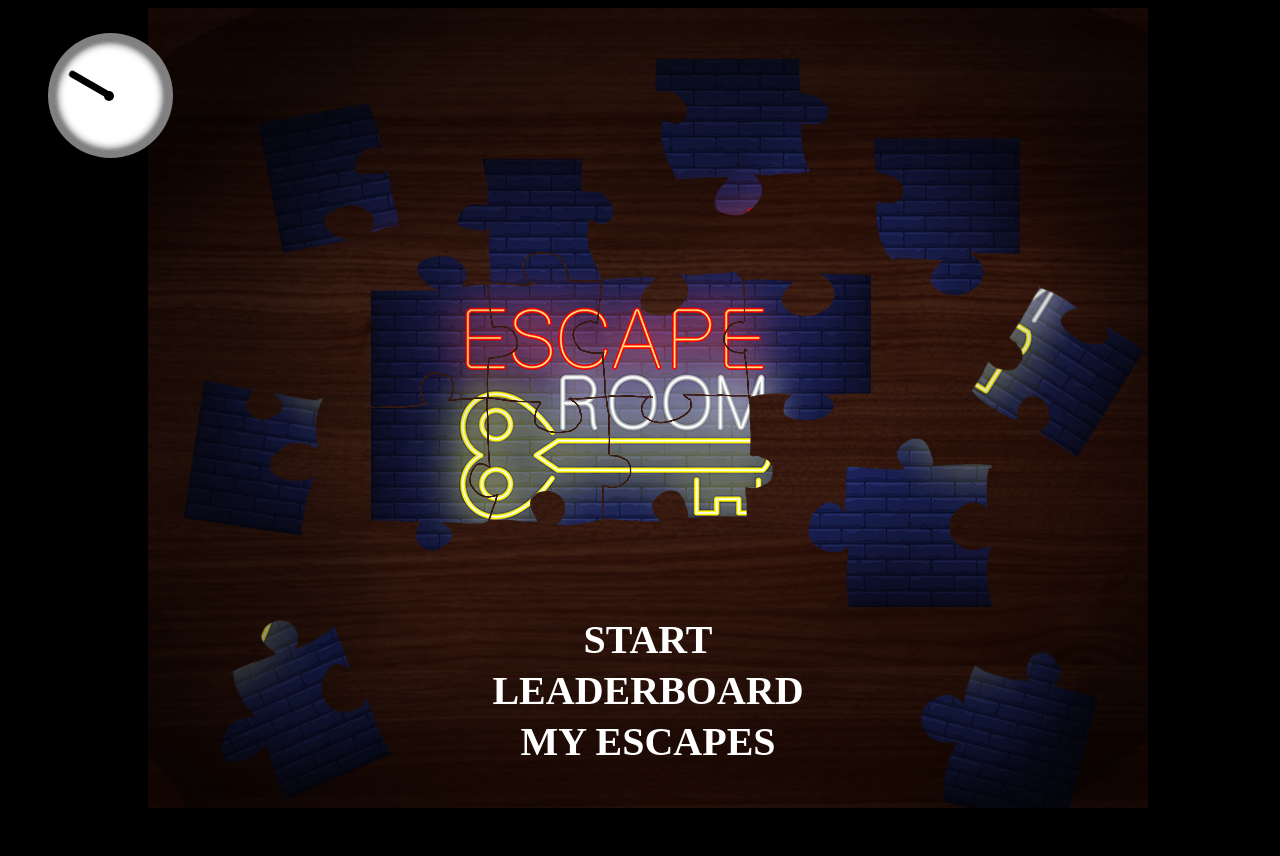
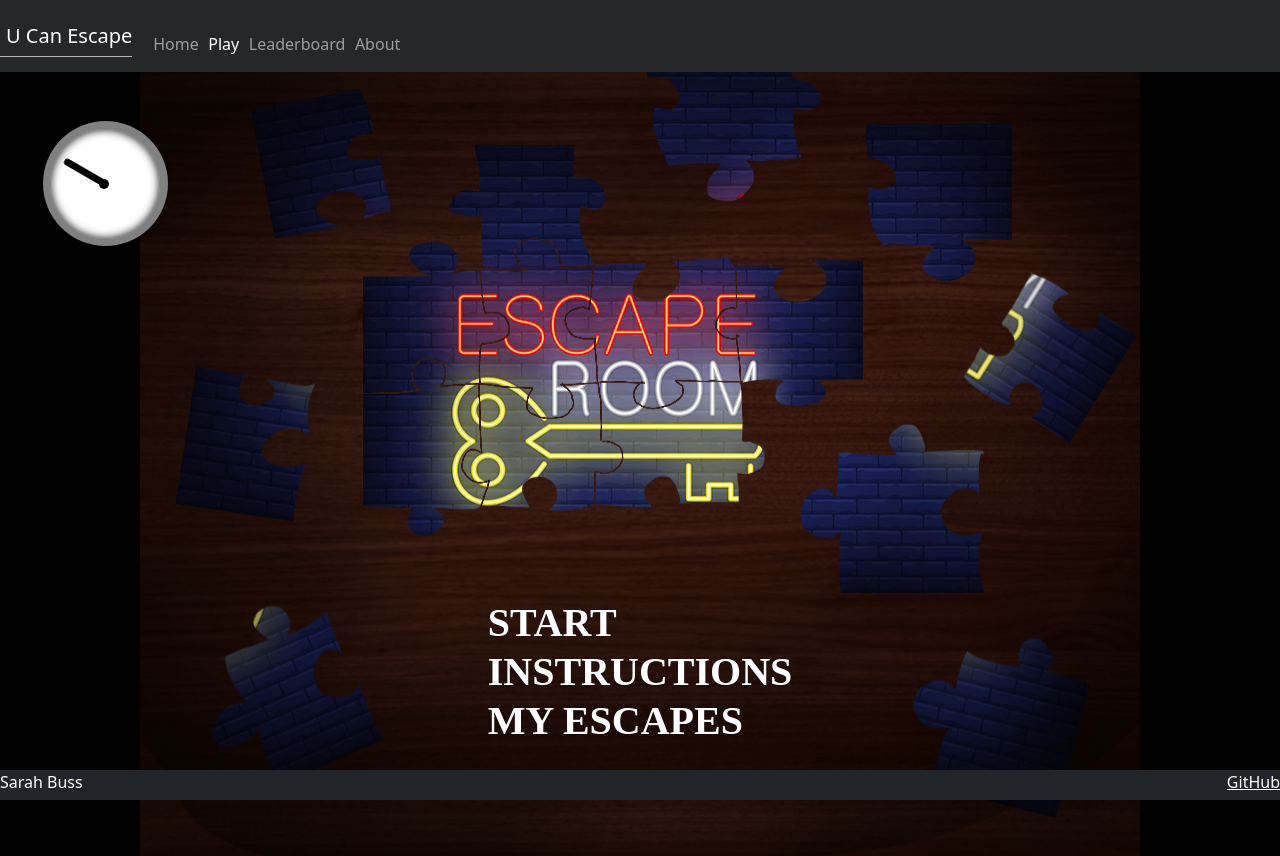
Before and after one commit to SBuss225/startup, a plain HTML site: page play/play.html in a window 1280 px wide. Before the commit the page ends 816 px from the top, so only its background shows below. Drawn offline with nearby package versions, Linux system fonts and the light colour scheme; a web font is replaced by a local one.

Commit message:
finished play screen

```diff
--- a/play/play.css
+++ b/play/play.css
@@ -5,8 +5,11 @@
 }
 
 body {
-    background-color: black;
-    overflow: hidden;
+  background-color: black;
+  display: flex;
+  flex-direction: column;
+  min-width: 375px;
+  overflow: hidden;
 }
 
 .center {
@@ -42,9 +45,22 @@ body {
 .clock {
   z-index: 4;
   color: blue;
-  left: 1vw;
+  left: 1vh;
   position: absolute;
-  top: 1vh;
+  top: 12vh;
+}
+
+footer {
+    flex: 0 30px;
+    z-index: 2;
+}
+
+footer a {
+    float: right;
+}
+
+header {
+    flex: 0 80px;
 }
 
 .line::before {
@@ -60,22 +76,54 @@ body {
     transform-origin: top;
 }
 
-.puzzle-background {
-  background-image: url('https://github.com/SBuss225/startup/blob/main/Untitled-Artwork.png?raw=true');
-  background-repeat: no-repeat;
-  height: 100%;
-  width: 1000px;
+main {
+  align-items: center;
+  display: flex;
+  flex: 1 calc(100vh - 110px);
+  flex-direction: column;
+  height: 50%;
+  justify-content: center;
+  min-height: 80vh;
+}
+
+menu {
+  flex: 1;
+  display: flex;
+  flex-direction: row !important;
+  list-style: none;
 }
 
 #menu-buttons {
   align-items: end;
   display: flex;
   height: 95vh;
-  justify-content: center;
+  justify-content: space-around;
+  margin-bottom: 15vh;
   min-width: 1000px;
-  position: absolute;
+  position: fixed;
   width: 100vw;
   z-index: 4;
+}
+
+menu .nav-item {
+  padding: 0 0.3em;
+}
+
+.navbar {
+  background-color: #252729;
+}
+
+.navbar-brand {
+  padding-left: 0.3em;
+  border-bottom: solid rgb(182, 182, 182) thin;
+}
+
+.puzzle-background {
+  background-image: url('https://github.com/SBuss225/startup/blob/main/Untitled-Artwork.png?raw=true');
+  background-repeat: no-repeat;
+  height: 125%;
+  position: relative;
+  width: 1000px;
 }
 
 .start-page {
@@ -93,7 +141,7 @@ table {
 }
 
 th:hover {
-  color: #7E9AC6;
+  color: #3D4471;
 }
 
 @keyframes spin {
--- a/play/play.html
+++ b/play/play.html
@@ -1,8 +1,33 @@
 <head>
+    <meta charset="UTF-8" />
+    <meta name="viewport"
+            content="width=device-width, initial-scale=1.0" />
+    <title>U Can Escape</title>
+
+    <link
+        href="https://cdn.jsdelivr.net/npm/bootstrap@5.2.2/dist/css/bootstrap.min.css"
+        rel="stylesheet"
+        integrity="sha384-Zenh87qX5JnK2Jl0vWa8Ck2rdkQ2Bzep5IDxbcnCeuOxjzrPF/et3URy9Bv1WTRi"
+        crossorigin="anonymous"
+    />
+    <link href="https://fonts.googleapis.com/css2?family=Jost:wght@500&display=swap" rel="stylesheet">
     <link rel="stylesheet" href="play.css" />
 </head>
 
 <body>
+    <header class="container-fluid">
+        <nav class="navbar fixed-top navbar-dark">
+            <a class="navbar-brand" href="#">U Can Escape</sup></a>
+            <menu class="navbar-nav">
+                <li class="nav-item"><a class="nav-link" href="../index.html">Home</a></li>
+                <li class="nav-item"><a class="nav-link active" href="play/play.html">Play</a></li>
+                <li class="nav-item"><a class="nav-link" href="../leaderboard/leaderboard.html">Leaderboard</a></li>
+                <li class="nav-item"><a class="nav-link" href="../about/about.html">About</a></li>
+            </menu>
+        </nav>
+    </header>
+
+    <main>
         <div class="clock">
             <div class="circle">
                 <div class="inner"></div>
@@ -16,7 +41,7 @@
                     <th>START</th>
                 </tr>
                 <tr>
-                <th>LEADERBOARD</th>
+                    <th>INSTRUCTIONS</th>
                 </tr>
                 <tr>
                     <th>MY ESCAPES</th>
@@ -26,4 +51,15 @@
         <div class="start-page">
             <div class="puzzle-background"></div>
         </div>
+    </main>
+
+    <footer class="bg-dark text-dark text-muted">
+        <div>
+            <span class="text-reset">Sarah Buss</span>
+            <a
+                class="text-reset"
+                href="https://github.com/SBuss225/startup"
+                >GitHub</a>
+        </div>
+    </footer>
 </body>
```
Also changed, not shown: index.html (+1 -1 lines), corkboard.png (deleted), jungle.png (deleted), leaderboard/leaderboard.html (added), moon.png (deleted), room-back.png (deleted), room-front.png (deleted), room-left.png (deleted), room-right.png (deleted), underwater.png (deleted). Lines whose indentation alone changed are shown as unchanged.
